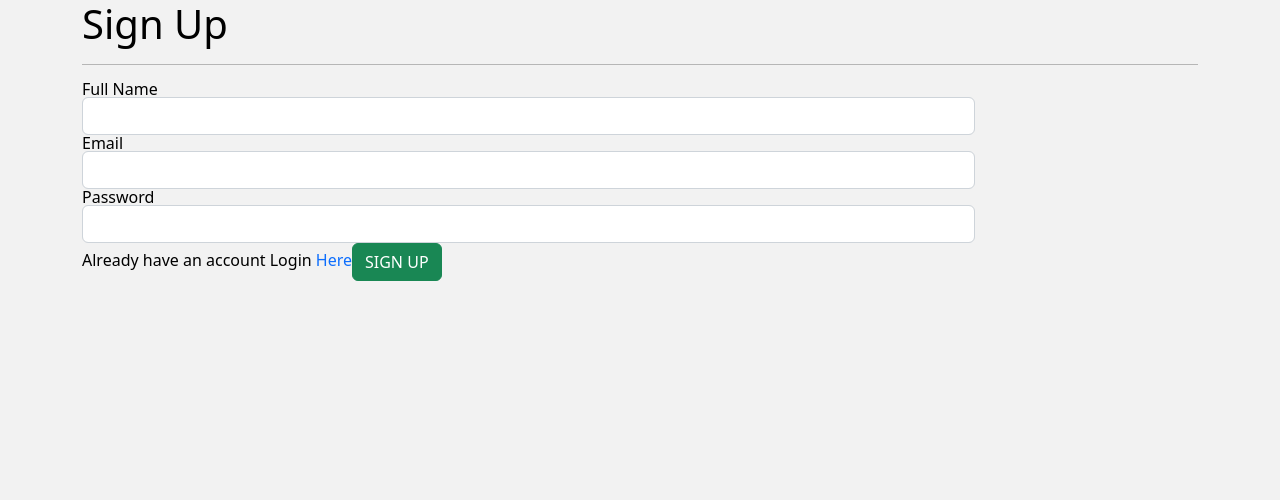
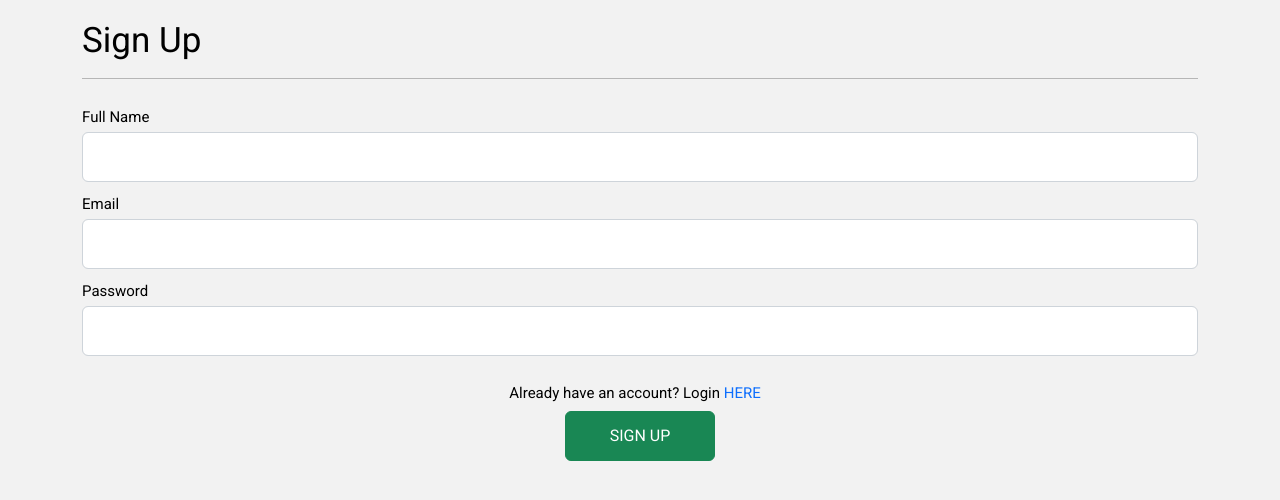
Before and after one commit to Yivgha/web-shop, a React (Create React App) app: page /signup in a window 1280 px wide. Shown: the top 500 px of the page. Built offline with nearby package versions, Linux system fonts and the light colour scheme.

Commit message:
login and signup styles

```diff
--- /dev/null
+++ b/prettier.config.js
@@ -0,0 +1,6 @@
+module.exports = {
+  trailingComma: "es5",
+  tabWidth: 4,
+  semi: false,
+  singleQuote: true,
+};
--- a/src/components/Login/Login.jsx
+++ b/src/components/Login/Login.jsx
@@ -16,24 +16,24 @@ const Login = () => {
 
 
   return (
-      <div className='container'>
-         <h1>Login</h1>
-<hr></hr>
+    <div className='container login-container'>
+      <h1 className='login-title'>Login</h1>
+  <hr></hr>
 <form className='form-group' autoComplete="off"
               onSubmit={handleLogin}>
-              <label>Email</label>
-              <input type="email" className='form-control' required
+              <label className='login-label'>Email</label>
+              <input type="email" className='form-control login-input' required
                   onChange={(e) => setEmail(e.target.value)} value={email} placeholder='Set email'></input>
 
-              <label>Password</label>
-              <input type="password" className='form-control' required onChange={(e) => setPassword(e.target.value)} value={password}
+              <label className='login-label'>Password</label>
+              <input type="password" className='form-control login-input' required onChange={(e) => setPassword(e.target.value)} value={password}
               placeholder='Set password'></input>
 
-              <div className='btn-box'>
-                  <span>Don't have an accont? Sign in
-                      <Link to="/signup" className='link'>HERE</Link>
+              <div className='btn-box login-btn-box'>
+                  <span className='login-bottom-text'>Don't have an accont? Sign in
+                      <Link to="/signup" className='link'> HERE</Link>
                   </span>
-                  <button type="submit" className='btn btn-success btn-md'>LOGIN</button>
+                  <button type="submit" className='btn btn-success btn-md login-btn'>LOGIN</button>
               </div>
             </form>
           <Outlet />
--- a/src/components/Signup/Signup.jsx
+++ b/src/components/Signup/Signup.jsx
@@ -17,26 +17,27 @@ const Signup = () => {
     }
 
   return (
-      <div className='container'>
-          <h1>Sign Up</h1>
+      <div className='container signup-container'>
+          <h1 className='signup-title'>Sign Up</h1>
           <hr></hr>
             <form className='form-group' autoComplete="off" onSubmit={handleSignup}>
-                <label>Full Name</label>
-                <input type="text" className='form-control' required
+                <label className='signup-label'>Full Name</label>
+                <input type="text" className='form-control signup-input' required
                 onChange={(e)=>setFullname(e.target.value)} value={fullName}></input>
 
-                <label>Email</label>
-                <input type="email" className='form-control' required
+                <label className='signup-label'>Email</label>
+                <input type="email" className='form-control signup-input' required
                  onChange={(e)=>setEmail(e.target.value)} value={email}></input>
 
-                <label>Password</label>
-                <input type="password" className='form-control' required
+                <label className='signup-label'>Password</label>
+                <input type="password" className='form-control signup-input' required
                  onChange={(e)=>setPassword(e.target.value)} value={password}></input>
 
-                <div className='btn-box'>
-                    <span>Already have an account Login
-                    <Link to="/login" className='link'> Here</Link></span>
-                    <button type="submit" className='btn btn-success btn-md'>SIGN UP</button>
+                <div className='btn-box signup-btn-box'>
+                    <span className='signup-bottom-text'>Already have an account? Login
+                      <Link to="/login" className='link'> HERE</Link>
+                  </span>
+                    <button type="submit" className='btn btn-success btn-md signup-btn'>SIGN UP</button>
                 </div>
           </form>
           <Outlet />
--- a/src/scss/components/_login.scss
+++ b/src/scss/components/_login.scss
@@ -0,0 +1,45 @@
+.login-container{
+    padding-top: 20px;
+    padding-bottom: 10px;
+}
+
+.login-title{
+     font-size: 35px;
+    font-weight: 400;
+}
+
+.login-container .form-group{
+    width: 100%;
+}
+
+.login-label{
+     font-size: 15px;
+    font-weight: 400;
+    margin-top: 15px;
+    margin-bottom: 7px;
+}
+
+.login-input{
+     width: 100%;
+    height: 50px;
+}
+
+.login-btn-box{
+     margin: 30px auto 0 auto;
+    display: flex;
+    flex-direction: column;
+    justify-content: center;
+    align-items: center;
+}
+
+.login-bottom-text{
+     margin-right: 10px;
+    margin-bottom: 10px;
+    font-size: 15px;
+    font-weight: 400;
+}
+
+.login-btn{
+       width: 150px;
+    height: 50px;
+}
--- a/src/scss/components/_signup.scss
+++ b/src/scss/components/_signup.scss
@@ -0,0 +1,45 @@
+.signup-container{
+    padding-top: 20px;
+    padding-bottom: 10px;
+}
+
+.signup-title{
+    font-size: 35px;
+    font-weight: 400;
+}
+
+.signup-container .form-group{
+    width: 100%;
+}
+
+.signup-label{
+    font-size: 15px;
+    font-weight: 400;
+    margin-top: 15px;
+    margin-bottom: 7px;
+}
+
+.signup-input{
+    width: 100%;
+    height: 50px;
+}
+
+.signup-btn-box{
+    margin: 30px auto 0 auto;
+    display: flex;
+    flex-direction: column;
+    justify-content: center;
+    align-items: center;
+}
+
+.signup-bottom-text{
+    margin-right: 10px;
+    margin-bottom: 10px;
+    font-size: 15px;
+    font-weight: 400;
+}
+
+.signup-btn{
+    width: 150px;
+    height: 50px;
+}
--- a/src/scss/utils/_reset.scss
+++ b/src/scss/utils/_reset.scss
@@ -18,7 +18,7 @@ body {
   margin: 0;
   padding: 0;
   line-height: 1;
-  font-family: 100% 'Roboto', sans-serif;
+  font-family: 'Roboto', sans-serif;
   color: var(--black-text-color);
   background-color: var(--base-gray-bg);
   font-smooth: always;
```
